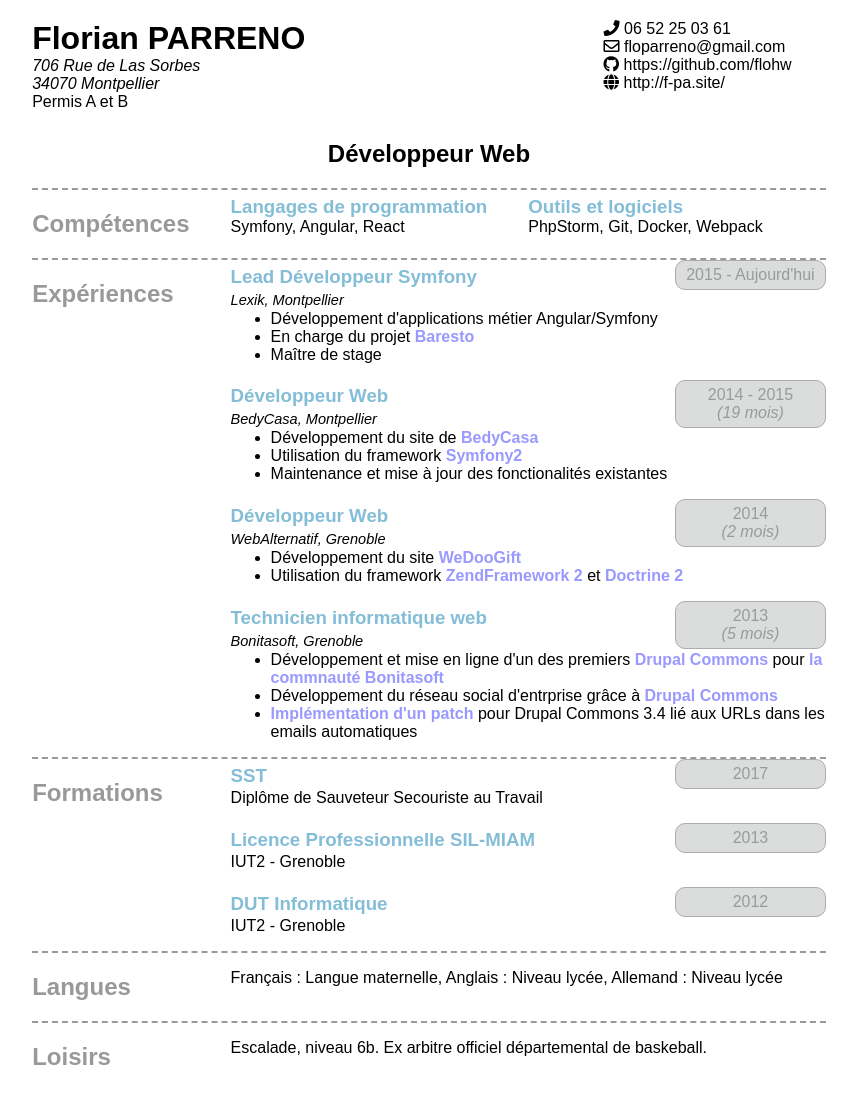
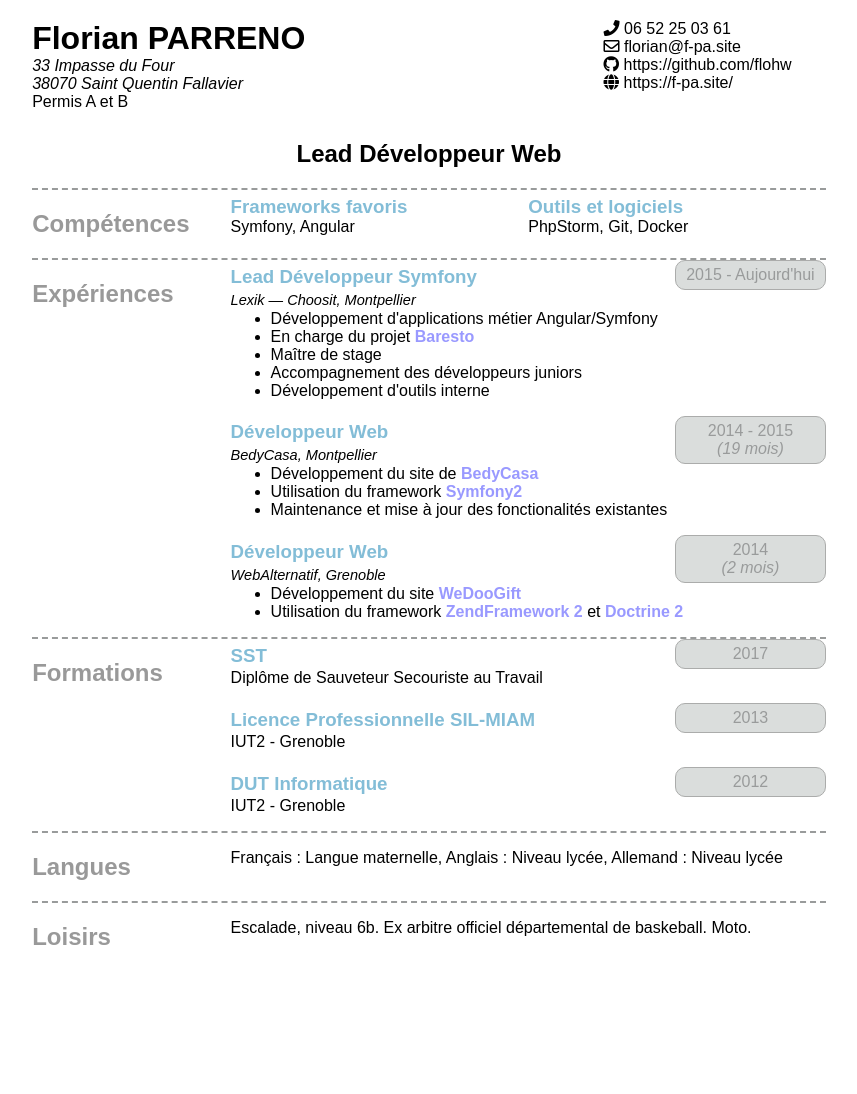
Before and after one commit to flohw/flohw, a plain HTML site: page index.html in a window 1280 px wide. Shown: the whole page, without its empty margins (231-1088 px from the left). After the commit the page ends 991 px from the top, so only its background shows below. Drawn offline with Linux system fonts and the light colour scheme.

Commit message:
Update content

```diff
--- a/index.html
+++ b/index.html
@@ -12,21 +12,21 @@
         <h1>Florian PARRENO</h1>
         <div class="vcard">
           <p class="adresse">
-            <span>706 Rue de Las Sorbes</span><br />
-            <span>34070 Montpellier</span>
+            <span>33 Impasse du Four</span><br />
+            <span>38070 Saint Quentin Fallavier</span>
           </p>
         </div>
         <p class="permis">Permis A et B</p>
       </div>
       <div id="contact">
         <p><a href="tel:+33652250361"><span class="fas fa-phone"></span>&nbsp;06 52 25 03 61</a></p>
-        <p><a href="mailto:floparreno@gmail.com?Name=Florian%20PARRENO&amp;Subject=Contact via site web"><span class="far fa-envelope"></span>&nbsp;floparreno@gmail.com</a></p>
+        <p><a href="mailto:florian@f-pa.site?Name=Florian%20PARRENO&amp;Subject=Contact via site web"><span class="far fa-envelope"></span>&nbsp;florian@f-pa.site</a></p>
         <p><a href="https://github.com/flohw"><span class="fab fa-github"></span>&nbsp;https://github.com/flohw</a></p>
-        <p><a href="http://flohw.github.io/"><span class="fas fa-globe"></span>&nbsp;http://f-pa.site/</a></p>
+        <p><a href="https://f-pa.site"><span class="fas fa-globe"></span>&nbsp;https://f-pa.site/</a></p>
       </div>
     </header>
 
-    <h2>Développeur Web</h2>
+    <h2>Lead Développeur Web</h2>
 
     <!-- Compétences -->
     <section id="competences">
@@ -34,12 +34,12 @@
       <div class="table">
         <div class="row">
           <article>
-            <header><h3>Langages de programmation</h3></header>
-            <p class="description">Symfony, Angular, React</p>
+            <header><h3>Frameworks favoris</h3></header>
+            <p class="description">Symfony, Angular</p>
           </article>
           <article>
             <header><h3>Outils et logiciels</h3></header>
-            <p class="description">PhpStorm, Git, Docker, Webpack</p>
+            <p class="description">PhpStorm, Git, Docker</p>
           </article>
         </div>
       </div>
@@ -52,7 +52,7 @@
         <header>
           <h3>
             Lead Développeur Symfony<br />
-            <small class="entreprise">Lexik, Montpellier</small>
+            <small class="entreprise">Lexik — Choosit, Montpellier</small>
           </h3>
           <div class="date">
             2015 - Aujourd'hui<br />
@@ -62,6 +62,8 @@
           <li>Développement d'applications métier Angular/Symfony</li>
           <li>En charge du projet <a href="https://baresto.fr">Baresto</a></li>
           <li>Maître de stage</li>
+          <li>Accompagnement des développeurs juniors</li>
+          <li>Développement d'outils interne</li>
         </ul>
       </article>
       <article>
@@ -95,23 +97,6 @@
         <ul class="description">
           <li>Développement du site <a href="http://wedoogift.com">WeDooGift</a></li>
           <li>Utilisation du framework <a href="http://framework.zend.com/">ZendFramework 2</a> et <a href="http://www.doctrine-project.org/">Doctrine 2</a></li>
-        </ul>
-      </article>
-      <article>
-        <header>
-          <h3>
-            Technicien informatique web<br />
-            <small class="entreprise">Bonitasoft, Grenoble</small>
-          </h3>
-          <div class="date">
-            2013<br />
-            <em>(5 mois)</em>
-          </div>
-        </header>
-        <ul class="description">
-          <li>Développement et mise en ligne d'un des premiers <a href="http://drupal.org/project/commons">Drupal Commons</a> pour <a href="http://community.bonitasoft.com/">la commnauté Bonitasoft</a></li>
-          <li>Développement du réseau social d'entrprise grâce à <a href="http://drupal.org/project/commons">Drupal Commons</a></li>
-          <li><a href="https://drupal.org/node/2107967">Implémentation d'un patch</a> pour Drupal Commons 3.4 lié aux URLs dans les emails automatiques</li>
         </ul>
       </article>
     </section>
@@ -157,7 +142,7 @@
     <section id="loisirs">
       <aside><h2>Loisirs</h2></aside>
       <article>
-        <p>Escalade, niveau 6b. Ex arbitre officiel départemental de baskeball.</p>
+        <p>Escalade, niveau 6b. Ex arbitre officiel départemental de baskeball. Moto.</p>
       </article>
     </section>
     <div class="clear"></div>
```
